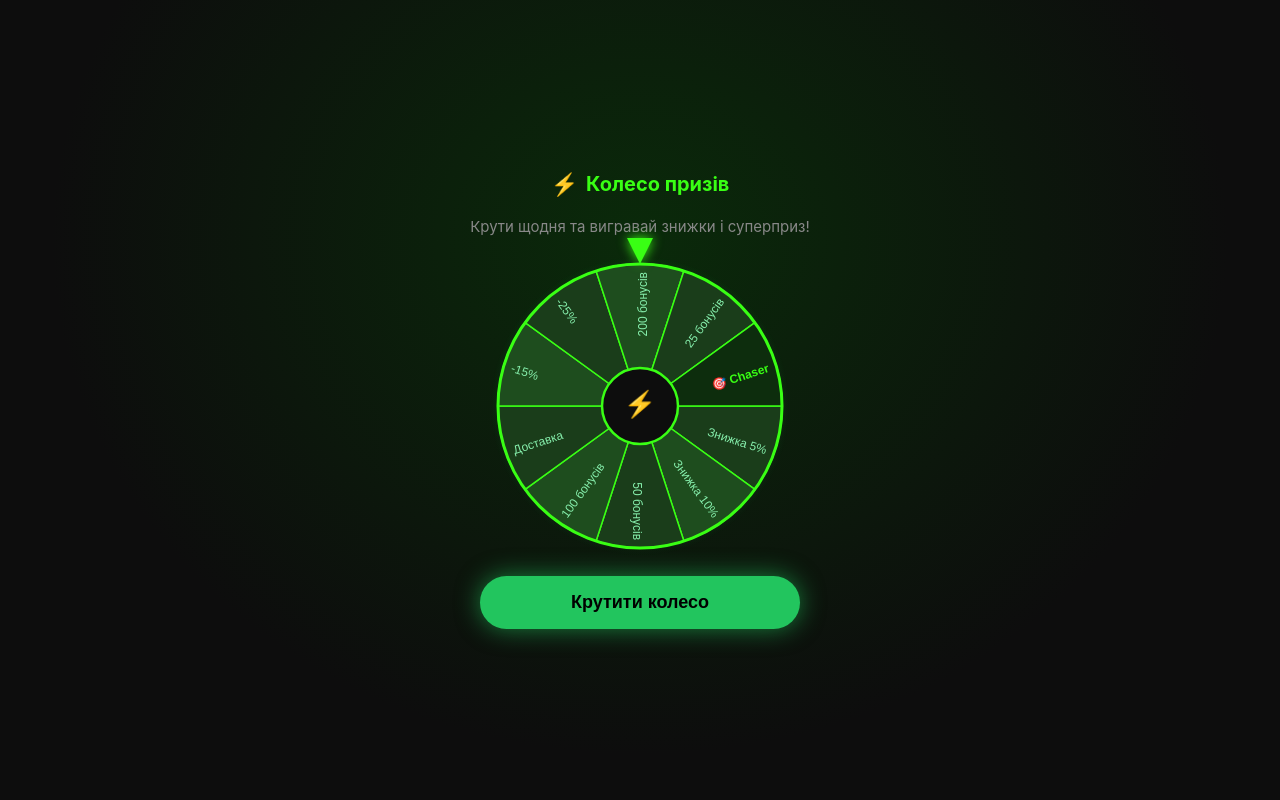
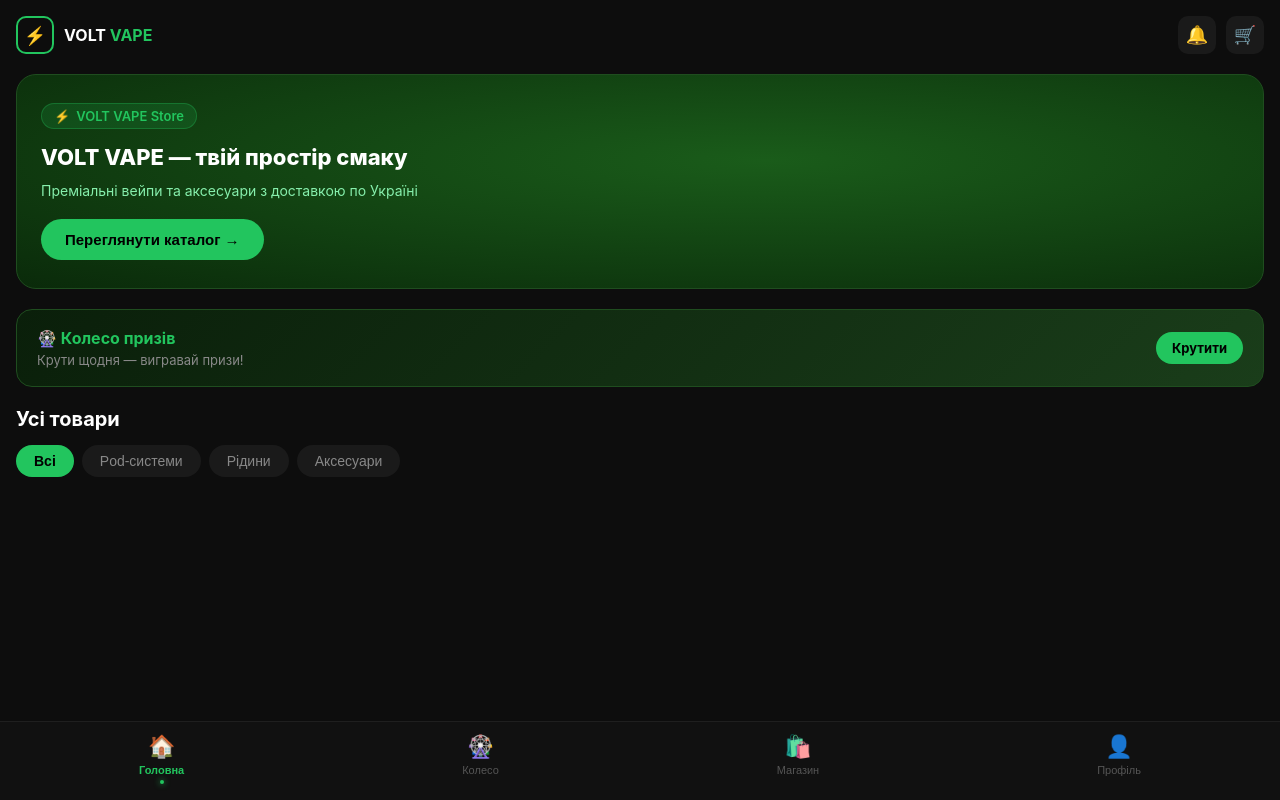
Before and after one commit to Areaua/Bot-vaip, a React (Vite) app in the folder miniapp/: page / in a window 1280 px wide. Built offline with nearby package versions, Linux system fonts and the light colour scheme.

Commit message:
Add shop page and fix nav icons

```diff
--- a/miniapp/src/App.tsx
+++ b/miniapp/src/App.tsx
@@ -1,7 +1,20 @@
+import { useState } from 'react'
+import Home from './pages/Home'
 import WheelGame from './components/WheelGame'
+import BottomNav from './components/BottomNav'
 
 function App() {
-  return <WheelGame />
+  const [page, setPage] = useState('home')
+
+  return (
+    <div style={{ minHeight: '100vh', background: '#0D0D0D' }}>
+      {page === 'home'  && <Home onNavigate={setPage} />}
+      {page === 'wheel' && <WheelGame />}
+      {page === 'shop'  && <div style={{ padding: 20, color: '#fff' }}>Shop — coming soon</div>}
+      {page === 'profile' && <div style={{ padding: 20, color: '#fff' }}>Profile — coming soon</div>}
+      <BottomNav active={page} onChange={setPage} />
+    </div>
+  )
 }
 
 export default App
--- /dev/null
+++ b/miniapp/src/components/BottomNav.tsx
@@ -0,0 +1,60 @@
+interface Props {
+  active: string
+  onChange: (page: string) => void
+}
+
+export default function BottomNav({ active, onChange }: Props) {
+  const items = [
+    { id: 'home',  icon: '🏠', label: 'Головна' },
+    { id: 'wheel', icon: '🎡', label: 'Колесо'  },
+    { id: 'shop',  icon: '🛍️', label: 'Магазин' },
+    { id: 'profile', icon: '👤', label: 'Профіль' },
+  ]
+
+  return (
+    <div style={{
+      position: 'fixed',
+      bottom: 0, left: 0, right: 0,
+      background: '#111',
+      borderTop: '1px solid #1f1f1f',
+      display: 'flex',
+      justifyContent: 'space-around',
+      padding: '8px 0 12px',
+      zIndex: 100,
+    }}>
+      {items.map(item => (
+        <button
+          key={item.id}
+          onClick={() => onChange(item.id)}
+          style={{
+            background: 'none',
+            border: 'none',
+            cursor: 'pointer',
+            display: 'flex',
+            flexDirection: 'column',
+            alignItems: 'center',
+            gap: 4,
+            padding: '4px 16px',
+          }}>
+          <span style={{ fontSize: 22 }}>{item.icon}</span>
+          <span style={{
+            fontSize: 11,
+            color: active === item.id ? '#22C55E' : '#555',
+            fontWeight: active === item.id ? 700 : 400,
+            transition: 'color 0.2s',
+          }}>
+            {item.label}
+          </span>
+          {active === item.id && (
+            <div style={{
+              width: 4, height: 4,
+              borderRadius: '50%',
+              background: '#22C55E',
+              boxShadow: '0 0 6px #22C55E',
+            }} />
+          )}
+        </button>
+      ))}
+    </div>
+  )
+}
--- /dev/null
+++ b/miniapp/src/pages/Home.tsx
@@ -0,0 +1,132 @@
+interface Props {
+  onNavigate: (page: string) => void
+}
+
+export default function Home({ onNavigate }: Props) {
+  return (
+    <div style={{ padding: '16px 16px 80px' }}>
+      {/* Шапка */}
+      <div style={{
+        display: 'flex',
+        justifyContent: 'space-between',
+        alignItems: 'center',
+        marginBottom: 20,
+      }}>
+        <div style={{ display: 'flex', alignItems: 'center', gap: 10 }}>
+          <div style={{
+            width: 38, height: 38,
+            borderRadius: 10,
+            border: '2px solid #22C55E',
+            display: 'flex', alignItems: 'center', justifyContent: 'center',
+            fontSize: 18,
+          }}>⚡</div>
+          <div>
+            <span style={{ color: '#fff', fontWeight: 700, fontSize: 16 }}>VOLT </span>
+            <span style={{ color: '#22C55E', fontWeight: 700, fontSize: 16 }}>VAPE</span>
+          </div>
+        </div>
+        <div style={{ display: 'flex', gap: 10 }}>
+          <button style={{ background: '#1a1a1a', border: 'none', borderRadius: 10, width: 38, height: 38, fontSize: 18, cursor: 'pointer' }}>🔔</button>
+          <button onClick={() => onNavigate('shop')} style={{ background: '#1a1a1a', border: 'none', borderRadius: 10, width: 38, height: 38, fontSize: 18, cursor: 'pointer' }}>🛒</button>
+        </div>
+      </div>
+
+      {/* Hero банер */}
+      <div style={{
+        borderRadius: 20,
+        background: 'radial-gradient(ellipse at 60% 40%, #1a5c1a, #0a2a0a)',
+        border: '1px solid #1f4d1f',
+        padding: '28px 24px',
+        marginBottom: 20,
+      }}>
+        <div style={{
+          display: 'inline-flex', alignItems: 'center', gap: 6,
+          background: 'rgba(34,197,94,0.15)',
+          border: '1px solid rgba(34,197,94,0.3)',
+          borderRadius: 20, padding: '4px 12px',
+          marginBottom: 14,
+        }}>
+          <span style={{ fontSize: 13 }}>⚡</span>
+          <span style={{ color: '#22C55E', fontSize: 13, fontWeight: 600 }}>VOLT VAPE Store</span>
+        </div>
+
+        <h1 style={{ color: '#fff', fontWeight: 800, fontSize: 22, lineHeight: 1.3, marginBottom: 10 }}>
+          VOLT VAPE — твій простір смаку
+        </h1>
+        <p style={{ color: '#86efac', fontSize: 14, marginBottom: 20 }}>
+          Преміальні вейпи та аксесуари з доставкою по Україні
+        </p>
+
+        <button
+          onClick={() => onNavigate('shop')}
+          style={{
+            background: '#22C55E',
+            color: '#000',
+            fontWeight: 700,
+            fontSize: 15,
+            padding: '12px 24px',
+            borderRadius: 50,
+            border: 'none',
+            cursor: 'pointer',
+            display: 'flex', alignItems: 'center', gap: 8,
+          }}>
+          Переглянути каталог →
+        </button>
+      </div>
+
+      {/* Банер колеса */}
+      <div
+        onClick={() => onNavigate('wheel')}
+        style={{
+          borderRadius: 16,
+          background: 'linear-gradient(135deg, #0a1f0a, #1a3d1a)',
+          border: '1px solid #1f4d1f',
+          padding: '18px 20px',
+          display: 'flex',
+          alignItems: 'center',
+          justifyContent: 'space-between',
+          cursor: 'pointer',
+          marginBottom: 20,
+        }}>
+        <div>
+          <p style={{ color: '#22C55E', fontWeight: 700, fontSize: 16 }}>🎡 Колесо призів</p>
+          <p style={{ color: '#888', fontSize: 13, marginTop: 4 }}>Крути щодня — вигравай призи!</p>
+        </div>
+        <div style={{
+          background: '#22C55E',
+          color: '#000',
+          fontWeight: 700,
+          fontSize: 13,
+          padding: '8px 16px',
+          borderRadius: 50,
+        }}>
+          Крутити
+        </div>
+      </div>
+
+      {/* Категории */}
+      <h2 style={{ color: '#fff', fontWeight: 700, fontSize: 20, marginBottom: 14 }}>
+        Усі товари
+      </h2>
+      <div style={{ display: 'flex', gap: 8, flexWrap: 'wrap' }}>
+        {['Всі', 'Pod-системи', 'Рідини', 'Аксесуари'].map((cat, i) => (
+          <button
+            key={cat}
+            onClick={() => onNavigate('shop')}
+            style={{
+              background: i === 0 ? '#22C55E' : '#1a1a1a',
+              color: i === 0 ? '#000' : '#888',
+              border: 'none',
+              borderRadius: 50,
+              padding: '8px 18px',
+              fontSize: 14,
+              fontWeight: i === 0 ? 700 : 400,
+              cursor: 'pointer',
+            }}>
+            {cat}
+          </button>
+        ))}
+      </div>
+    </div>
+  )
+}
```
